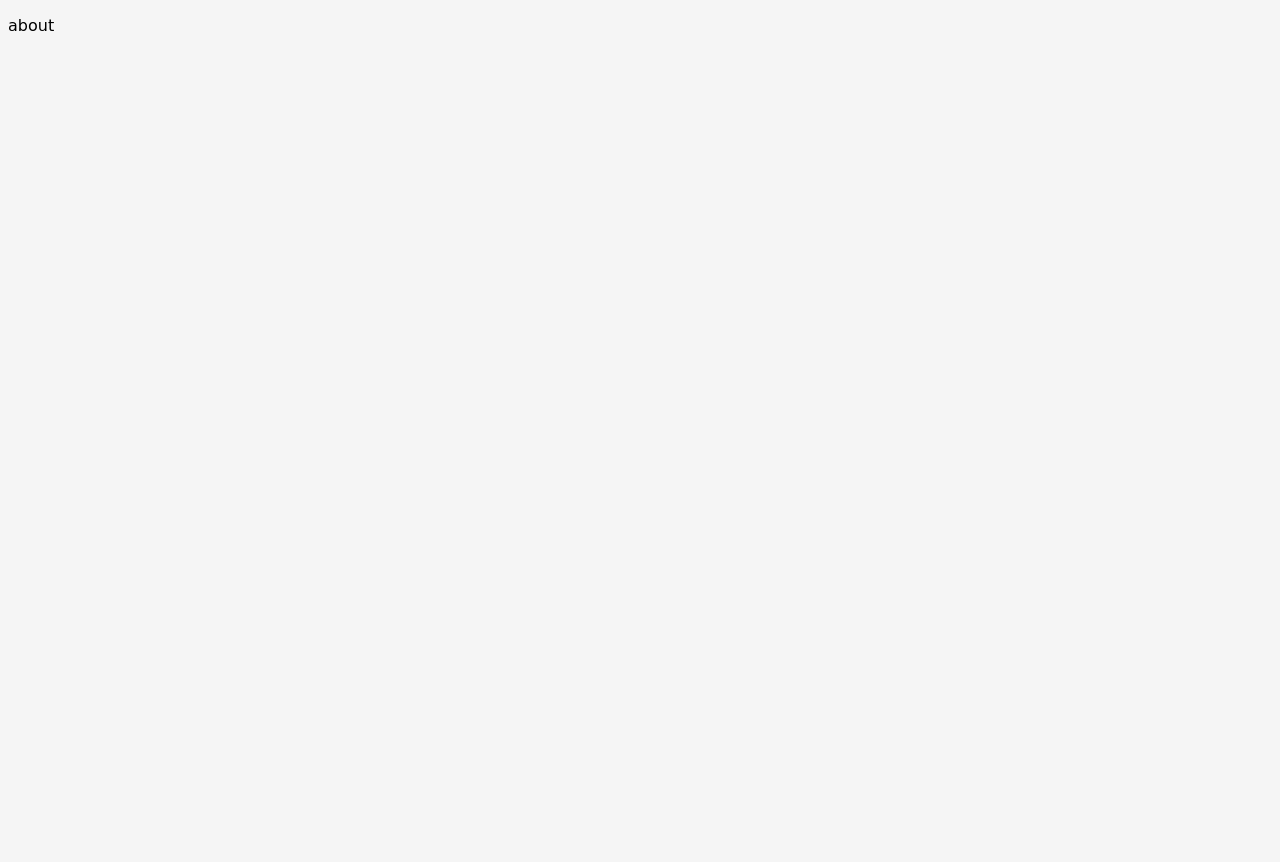
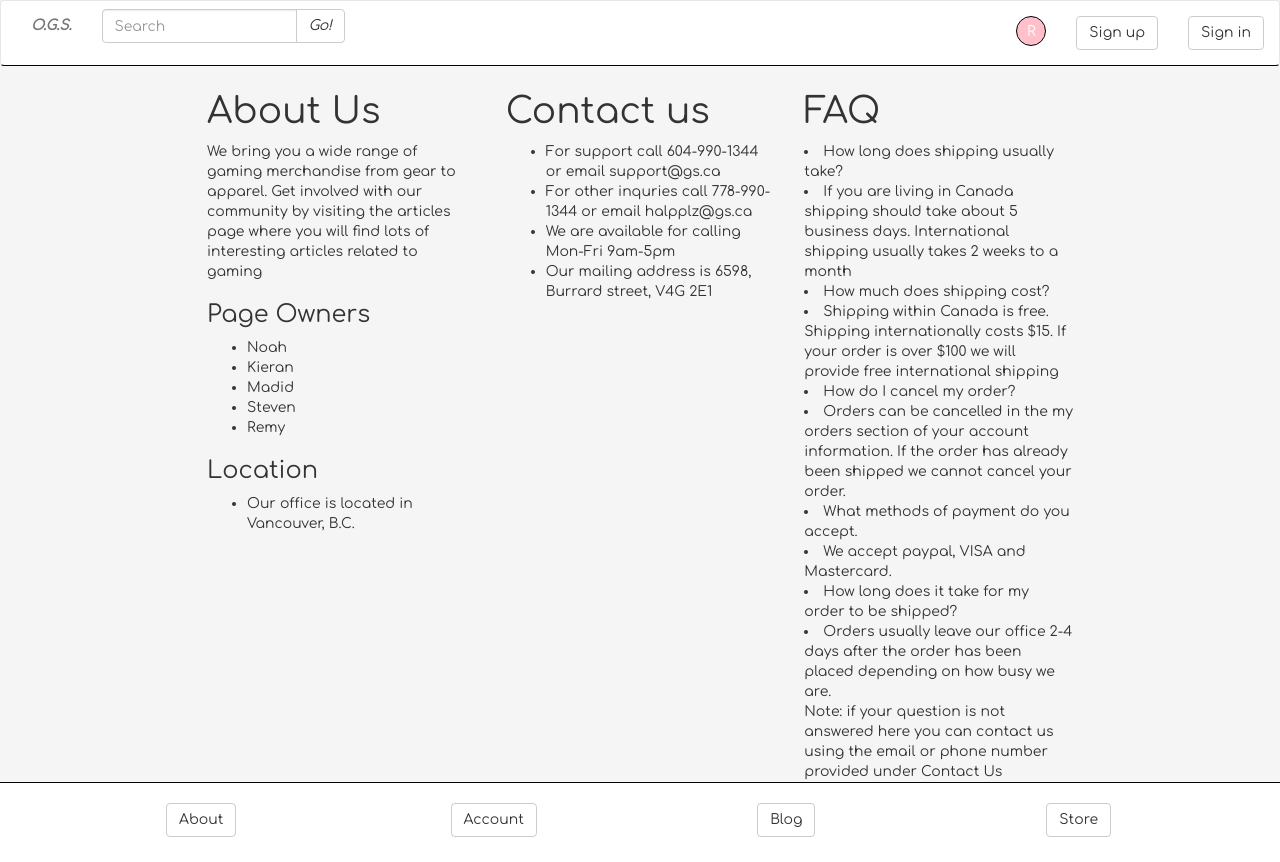
Before and after one commit to noah1664/G11, a PHP site: page /about.html in a window 1280 px wide. Before the commit the page is almost empty. Before the commit the page ends 31 px from the top, so only its background shows below. Run offline with PHP 8.4, Linux system fonts and the light colour scheme; some libraries are stand-ins or nearby versions.

Commit message:
Adding about, edits to store, etc.

```diff
--- a/about.html
+++ b/about.html
@@ -1,17 +1,107 @@
 <!DOCTYPE html>
     <html lang="en">
         <head>
-		    <meta charset="UTF-8">
-		    <title>lulxD</title>
+            <title>About Us</title>
+            <meta charset="UTF-8" name="viewport" content="width=device-width, initial-scale=1">
+            <link rel="stylesheet" type="text/css" href="https://maxcdn.bootstrapcdn.com/bootstrap/3.3.7/css/bootstrap.min.css">
+            <link rel="stylesheet" type="text/css" href="style/headerfooter.css">
             <link rel="stylesheet" type="text/css" href="style/base.css">
+            <link rel="stylesheet" type="text/css" href="style/gg.css">
+            <link href="https://fonts.googleapis.com/css?family=Comfortaa" rel="stylesheet">
+            <script src="https://ajax.googleapis.com/ajax/libs/jquery/3.1.1/jquery.min.js"></script>
+            <script src="https://maxcdn.bootstrapcdn.com/bootstrap/3.3.7/js/bootstrap.min.js"></script>
         </head>
         <body>
             <header>
+                <nav class="navbar navbar-default">
+                    <div class="container-fluid">
+                        <ul class="nav navbar-nav">
+                            <li><a class="logo" href="index.html"><i><b>O.G.S.</b></i></a></li>
+                        </ul>
+                        <form class="navbar-form navbar-left">
+                            <div class="input-group">
+                                <input type="text" class="form-control" placeholder="Search">
+                                <div class="input-group-btn">
+                                    <button class="btn btn-default" type="submit">
+                                        <i>Go!</i>
+                                    </button>
+                                </div>
+                            </div>
+                        </form>
+                        <ul class="nav navbar-nav navbar-right">
+                            <li><a href="#"><div class="circle">R</div></a>
+                            </li>
+                            <li><a href="#"><p class="btn btn-default">Sign up</p></a></li>
+                            <li><a href="#"><p class="btn btn-default">Sign in</p></a></li>
+                        </ul>
+                    </div>
+                </nav>
             </header>
             <main>
-				<p>about</p>
-            </main>
+                <div class="container-fluid">
+                    <div class="row">
+                <div class="col-sm-4"><h1>About Us</h1>
+				<p> We bring you a wide range of gaming merchandise from gear to apparel.
+				Get involved with our community	by visiting the articles page
+				where you will find lots of interesting articles related to gaming</p>
+				<h3>Page Owners</h3>
+				<ul>
+                <li> Noah
+				<li> Kieran
+				<li> Madid
+				<li> Steven
+				<li> Remy
+				</ul>
+				<h3>Location</h3>
+				<ul>
+				<li>Our office is located in Vancouver, B.C.
+				</ul>
+		        </div>
+				<div class="col-sm-4">
+				<h1>Contact us</h1>
+				<ul>
+				<li> For support call 604-990-1344 or email support@gs.ca
+				<li> For other inquries call 778-990-1344 or email halpplz@gs.ca
+				<li> We are available for calling Mon-Fri 9am-5pm
+				<li> Our mailing address is 6598, Burrard street, V4G 2E1
+				</ul>
+				</div>
+				<div class="col-sm-4">
+			    <h1>FAQ</h1>
+				<li class="qw"> How long does shipping usually take?
+				<li> If you are living in Canada shipping should take about 5 business days. International shipping usually takes 2 weeks to a month
+				<li class="qw"> How much does shipping cost?
+				<li> Shipping within Canada is free. Shipping internationally costs $15. If your order is over $100 we will provide free international shipping
+				<li class="qw"> How do I cancel my order?
+				<li> Orders can be cancelled in the my orders section of your account information. If the order has already been shipped we cannot cancel your order.
+				<li class="qw"> What methods of payment do you accept.
+				<li> We accept paypal, VISA and Mastercard.
+				<li class="qw"> How long does it take for my order to be shipped?
+				<li> Orders usually leave our office 2-4 days after the order has been placed depending on how busy we are.
+
+
+				<p class="bb">Note: if your question is not answered here you can contact us using the email or phone number provided under Contact Us</p></div>
+            </div>
+                </div>
+			</main>
             <footer>
+				<div class="container">
+					<div class="row">
+                        <div class="col-sm-3">
+                            <a class="btn btn-default" href="about.html">About<a/>
+                        </div>
+                        <div class="col-sm-3">
+						    <a class="btn btn-default" href="account.html">Account<a/>
+                        </div>
+                        <div class="col-sm-3">
+                            <a class="btn btn-default" href="blog.html">Blog<a/>
+                        </div>
+                        <div class="col-sm-3">
+						    <a class="btn btn-default" href="store.html">Store<a/>
+                        </div>
+					    </div>
+                    </div>
+				</div>
             </footer>
         </body>
     </html>
--- a/index.html
+++ b/index.html
@@ -115,14 +115,12 @@
                                 </div>
                             </div>
                         </div>
-                        <div class="col-sm-8">
+                        <div class="col-sm-12">
                             <div class="forum-feature">
                                 <div class="featurecontent">
                                     <h2>WHAT PEOPLE ARE SAYIN</h2>
                                     <img class="floatedimg" src="./images/placeholder2.jpg" alt="lol" width="400px">
-                                    <ul>
-                                        <li>lol</li>
-                                    </ul>
+                                    <div><p class="featureinfo">LOL</p></div>
                                 </div>
                             </div>
                         </div>
--- /dev/null
+++ b/style/about.css
@@ -0,0 +1,2 @@
+main .qw{font-weight:bold; text-decoration: underline;}
+main .bb{font-weight:bold; }
--- a/style/base.css
+++ b/style/base.css
@@ -2,3 +2,9 @@ body {
     font-family: 'Comfortaa', cursive;
     background-color: #F5F5F5;
 }
+main {
+    width: 70%;
+    margin: auto;
+    padding-bottom: 20px;
+    padding-top: 20px;
+}
--- a/style/headerfooter.css
+++ b/style/headerfooter.css
@@ -20,6 +20,7 @@ footer {
     /* Misc attributes for footer */
     background-color: white;
     border-top: solid thin black;
+    text-align: center;
 }
 
 .navbar-default {
--- a/style/mainpage.css
+++ b/style/mainpage.css
@@ -28,12 +28,12 @@ div.imagetext {
 }
 
 .forum-feature {
+    margin: auto;
+    margin-top: 20px;
     background-color: white;
-    margin-top: -150px;
     border: solid thin black;
     border-radius: 3px;
     width: 100%;
-    margin-left: 39px;
 }
 
 .featurecontent {
--- a/style/store.css
+++ b/style/store.css
@@ -44,3 +44,9 @@ li.navdrop {
 .filterlist a:hover {background-color: #f1f1f1}
 
 .show {display:block;}
+
+.productcard {
+    width:80%;
+    margin: auto;
+    background-color: white;
+}
```
Also changed, not shown: store.html (+37 -3 lines).
